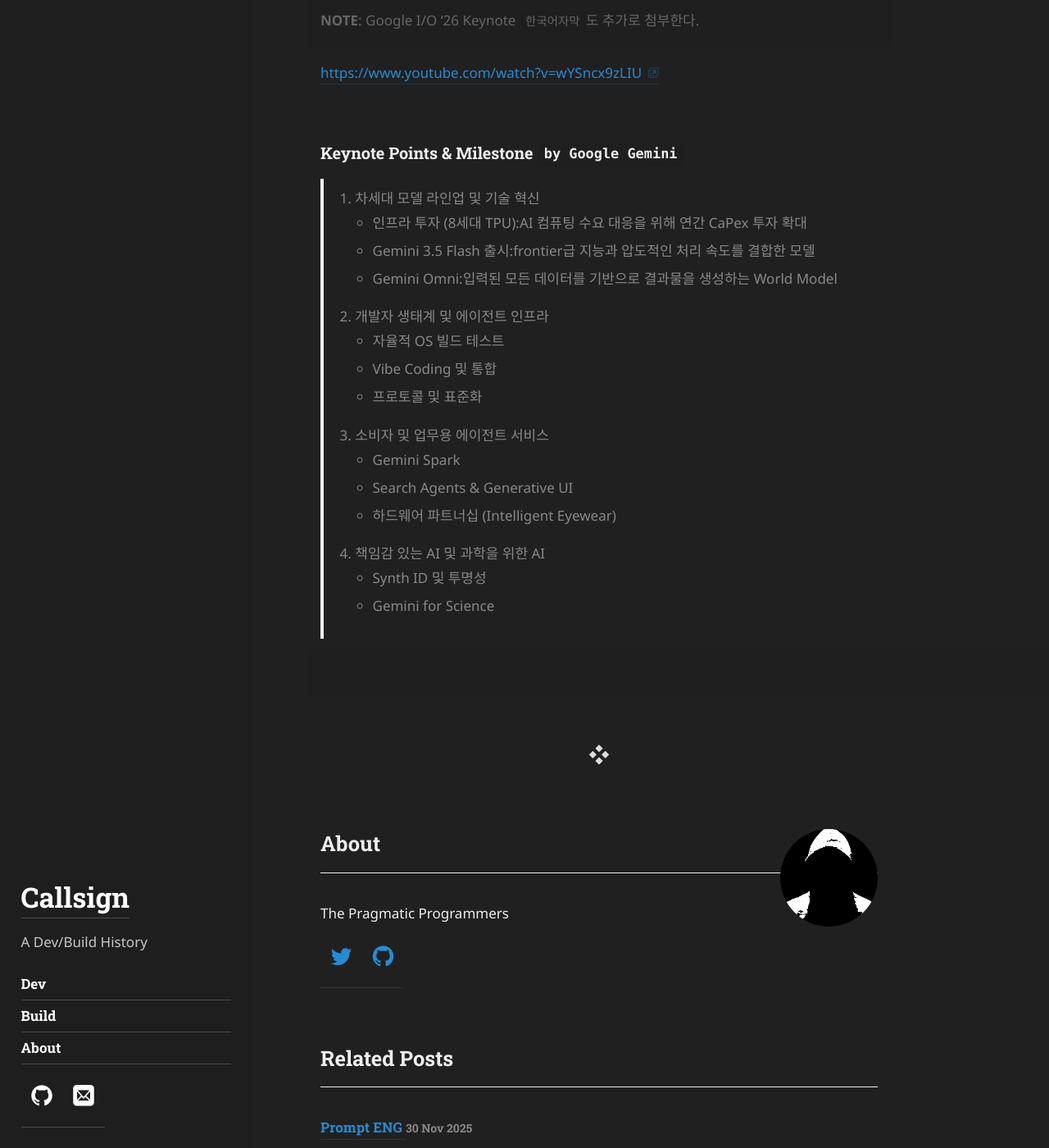
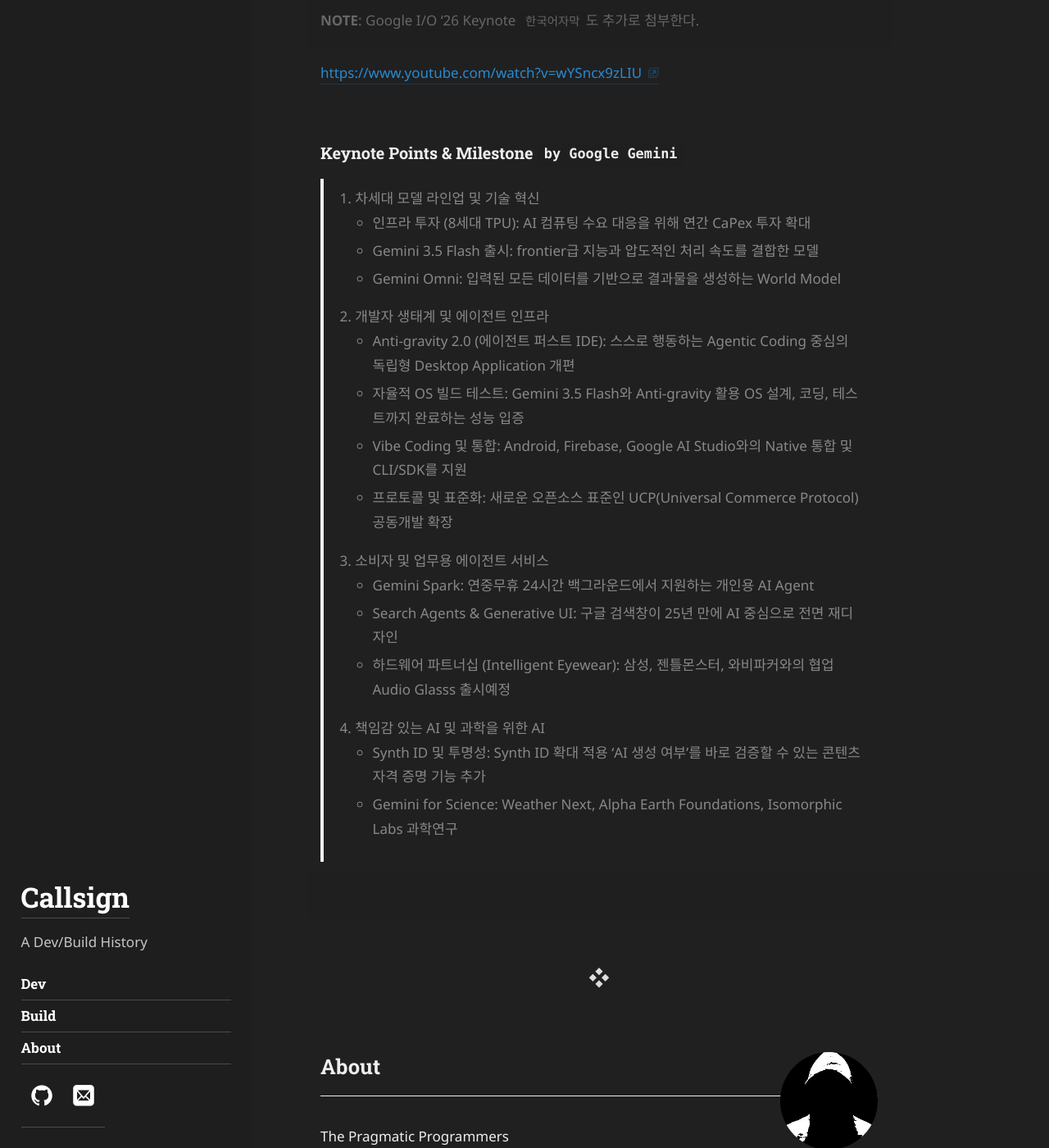
Before and after one commit to callsign88/callsign88.github.io, a Jekyll site: the page built from _posts/2026-05-26-Post-AIPro.md, in a window 1280 px wide and 1400 px high, scrolled down 823 px. Shown: the whole window at 82% size. Built offline with Jekyll 4.4.1, drawn with Linux system fonts in a browser that asks for light colours; some web fonts are replaced.

Commit message:
Update Google I/O post: add brief descriptions to sections 2, 3, and 4

```diff
--- a/_posts/2026-05-26-Post-AIPro.md
+++ b/_posts/2026-05-26-Post-AIPro.md
@@ -28,20 +28,21 @@
 
 
 > 1. 차세대 모델 라인업 및 기술 혁신<br>
-> - 인프라 투자 (8세대 TPU):AI 컴퓨팅 수요 대응을 위해 연간 CaPex 투자 확대
-> - Gemini 3.5 Flash 출시:frontier급 지능과 압도적인 처리 속도를 결합한 모델
-> - Gemini Omni:입력된 모든 데이터를 기반으로 결과물을 생성하는 World Model
+> - 인프라 투자 (8세대 TPU): AI 컴퓨팅 수요 대응을 위해 연간 CaPex 투자 확대
+> - Gemini 3.5 Flash 출시: frontier급 지능과 압도적인 처리 속도를 결합한 모델
+> - Gemini Omni: 입력된 모든 데이터를 기반으로 결과물을 생성하는 World Model
 > 2. 개발자 생태계 및 에이전트 인프라<br>
-> - 자율적 OS 빌드 테스트
-> - Vibe Coding 및 통합
-> - 프로토콜 및 표준화
+> - Anti-gravity 2.0 (에이전트 퍼스트 IDE): 스스로 행동하는 Agentic Coding 중심의 독립형 Desktop Application 개편
+> - 자율적 OS 빌드 테스트: Gemini 3.5 Flash와 Anti-gravity 활용 OS 설계, 코딩, 테스트까지 완료하는 성능 입증
+> - Vibe Coding 및 통합: Android, Firebase, Google AI Studio와의 Native 통합 및 CLI/SDK를 지원
+> - 프로토콜 및 표준화: 새로운 오픈소스 표준인 UCP(Universal Commerce Protocol) 공동개발 확장
 > 3. 소비자 및 업무용 에이전트 서비스<br>
-> - Gemini Spark
-> - Search Agents & Generative UI
-> - 하드웨어 파트너십 (Intelligent Eyewear)
+> - Gemini Spark: 연중무휴 24시간 백그라운드에서 지원하는 개인용 AI Agent
+> - Search Agents & Generative UI: 구글 검색창이 25년 만에 AI 중심으로 전면 재디자인
+> - 하드웨어 파트너십 (Intelligent Eyewear): 삼성, 젠틀몬스터, 와비파커와의 협업 Audio Glasss 출시예정
 > 4. 책임감 있는 AI 및 과학을 위한 AI<br>
-> - Synth ID 및 투명성
-> - Gemini for Science
+> - Synth ID 및 투명성: Synth ID 확대 적용 'AI 생성 여부'를 바로 검증할 수 있는 콘텐츠 자격 증명 기능 추가
+> - Gemini for Science: Weather Next, Alpha Earth Foundations, Isomorphic Labs 과학연구
 
 
 
```
